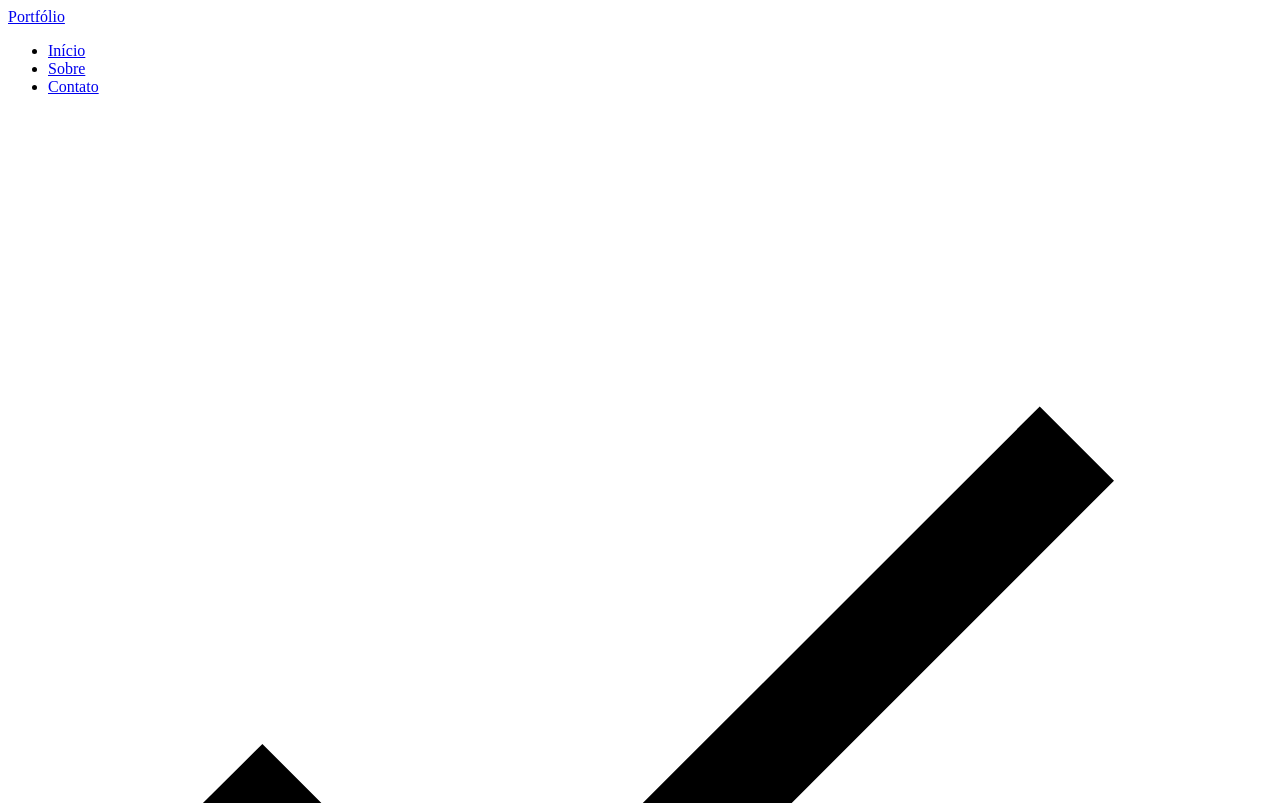
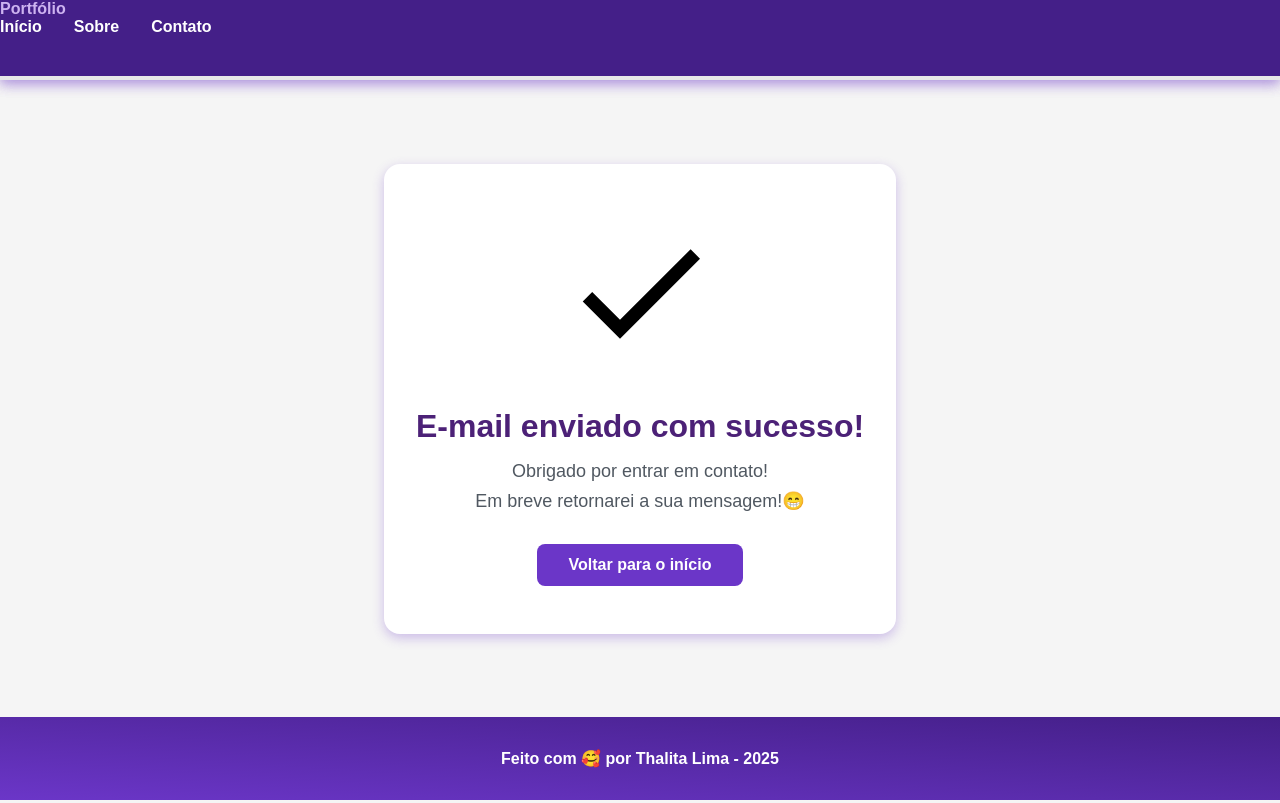
Before and after one commit to Thalima23/PORTIFOLIO, a plain HTML site: page sucess/sucess.html in a window 1280 px wide. Shown: the top 803 px of the page. Drawn offline with Linux system fonts and the light colour scheme.

Commit message:
:lipstick:Estilização da sucess

```diff
--- a/assets/css/styles.css
+++ b/assets/css/styles.css
@@ -44,13 +44,10 @@ body{
     min-height: 100vh;
     background-color: var(--white);
     color: var(--black-800);
-    line-height: 1.6;
-    font-size: 16px;
 }
+
 main{
-
     flex: 1;
-
 }
 
 a,
@@ -61,7 +58,7 @@ a,
 /* Botões */
 
 .botao,
-.botao-outline {
+.botao-outline{
     padding: 0.75rem 2rem;
     border-radius: 0.5rem;
     font-size: 1rem;
@@ -70,7 +67,7 @@ a,
     transition: all 0.3s ease;
 }
 
-.botao {
+.botao{
     border: none;
     color: var(--white);
     background-color: var(--purple-500);
@@ -78,12 +75,12 @@ a,
 
 .botao:hover {
     background-color: var(--purple-800);
-    transform: translateY(-0.125rem);
     box-shadow: var(--shadow-md);
+    transform: translateY(-0.25rem);
 }
 
-.botao-outline {
-    border: 0.125rem solid var(--purple-500);
+.botao-outline{
+    border: 0.25rem solid var(--purple-500);
     color: var(--purple-500);
     background-color: transparent;
 }
@@ -91,9 +88,10 @@ a,
 .botao-outline:hover {
     background-color: var(--purple-500);
     color: var(--white);
-    transform: translateY(-0.125rem);
     box-shadow: var(--shadow-md);
+    transform: translateY(-0.25rem);
 }
+
 /* Menu */
 
 .menu_container{
@@ -101,12 +99,12 @@ a,
     top: 0;
     width: 100%;
     height: 5rem;
-        background-color: var(--purple-500);
+    background-color: var(--purple-800);
     border-bottom: 0.5rem solid var(--gray-200);
     box-shadow: var(--shadow-sm);
     z-index: 1000;
+}
 
-    }
 .menu_content{
     display: flex;
     justify-content: space-between;
@@ -115,17 +113,16 @@ a,
     height: 100%;
     padding: 0 1.5rem;
     margin: 0 auto;
-
 }
 
 .menu_container a{
     font-weight: 600;
     color: var(--white);
-        transition: color 0.3 ease;
+    transition: color 0.3s ease;
 }
 
-    .menu_container a:houver{
-        color: var(--purple-100);
+.menu_container a:hover{
+    color: var(--purple-200);
 }
 
 #titulo a{
@@ -134,7 +131,6 @@ a,
 }
 
 .menu_list{
-
     display: flex;
     list-style: none;
     gap: 2rem;
@@ -155,17 +151,318 @@ a,
     scroll-margin-top: 6rem;
 }
 
-    /* Seção Hero */
+/* === HERO === */
+.hero_container {
+    min-height: calc(100vh - 5rem);
+    display: flex;
+    align-items: center;
+    gap: 4rem;
+}
 
-    .hero_image{
+.hero_content {
+    flex: 1;
+    display: flex;
+    flex-direction: column;
+    gap: 1.5rem;
+}
+
+.hero_content h4 {
+    font-size: 1.125rem;
+    font-weight: 600;
+    color: var(--purple-500);
+}
+
+.hero_content h1 {
+    font-size: 3rem;
+    font-weight: 700;
+    line-height: 3.5rem;
+    color: var(--black-800);
+}
+
+.hero_content p {
+    font-size: 1.125rem;
+    line-height: 1.875rem;
+    color: var(--gray-400);
+}
+
+.hero_buttons {
+    display: flex;
+    gap: 1rem;
+    margin-top: 1rem;
+}
+
+.hero_image {
     flex: 1;
     display: flex;
     justify-content: center;
     align-items: center;
 }
 
-    .ilustracao{
+.ilustracao {
     width: 100%;
     max-width: 100%;
     border-radius: 2rem;
 }
+
+/* Animação - Imagem Hero */
+@keyframes float {
+
+    0%,
+    100% {
+        transform: translateX(0);
+    }
+
+    50% {
+        transform: translateX(-1.25rem);
+    }
+}
+
+.float-animation {
+    animation: float 3s ease-in-out infinite;
+}
+
+/* === ABOUT === */
+.about_container {
+    margin: 4rem auto;
+    display: flex;
+    align-items: center;
+    gap: 4rem;
+    background-color: var(--gray-200);
+    border-radius: 1rem;
+}
+
+.about_image {
+    flex: 0 0 17.5rem;
+}
+
+.about_image img {
+    width: 100%;
+    border: 0.375rem solid var(--purple-500);
+    border-radius: 50%;
+    box-shadow: var(--shadow-lg);
+}
+
+.about_content h2 {
+    font-size: 2.5rem;
+    font-weight: 700;
+    margin-bottom: 1.5rem;
+    color: var(--purple-800);
+}
+
+.about_content p {
+    font-size: 1.125rem;
+    line-height: 1.875rem;
+    color: var(--gray-400);
+    margin-bottom: 1rem;
+}
+
+.about_stats {
+    display: flex;
+    gap: 2rem;
+    margin-top: 2rem;
+    align-items: center;
+}
+
+.about_stats .botao {
+    margin-right: auto;
+}
+
+.stat-item {
+    text-align: center;
+}
+
+.stats-wrapper {
+    display: flex;
+    flex-direction: row;
+    gap: 2rem;
+    margin-top: 2rem;
+}
+
+.stats-wrapper .stat-number {
+    font-size: 1.5rem;
+    font-weight: 700;
+    color: var(--purple-500);
+    margin-bottom: 0;
+}
+
+.stats-wrapper .stat-label {
+    font-size: 0.875rem;
+    color: var(--gray-400);
+    margin-bottom: 0;
+}
+
+/* CONTACT */
+.contact_container{
+    display: grid;
+    grid-template-columns: 1fr 1fr;
+    margin: 4rem auto 2rem;
+    gap: 4rem;
+
+}
+
+.contact_info h4{
+    font-size: 2.5rem;
+    font-weight: 700;
+    margin-bottom: 1.5rem;
+    color: var(--purple-500);
+
+}
+.contact_info p{
+    font-size: 1.25rem;
+    line-height: 1.75rem;
+    color: var(--gray-400);
+    margin-bottom: 2rem;
+}
+.social_container{
+    display: flex;
+    gap: 3rem;
+}
+.social_icon{
+    width: 4rem;
+    height: 4rem;
+    padding: 0.75rem;
+    background-color: var(--gray-100);
+    border-radius: 0.5rem;
+    transition: all 0.3s ease;
+}
+.social_icon:hover{
+    background-color: var(--purple-600);
+    transform: translateY(-0.25rem);
+    box-shadow: var(--shadow-md);
+}
+.social_icon img{
+    width: 100%;
+    filter: brightness(0) saturate(100%);
+}
+.social_icon:hover{
+    filter: brightness(0) invert(100%);
+
+}
+/*formulário */
+
+form{
+    display: flex;
+    flex-direction: column;
+    gap: 1.25rem;
+
+}
+form label{
+    font-size: 1rem;
+    font-weight: 600;
+    color: var(--black-800);
+
+}
+
+form input,
+textarea{
+    width: 100%;
+    padding: 0.75rem 1rem;
+    border-radius: 0.5rem;
+    border: 0.25rem solid var(--gray-200);
+    font-size: 1rem;
+    background-color: var(--white);
+    transition: border-color 0.3s ease;
+
+}
+
+form input:focus,
+form textarea:focus{
+    border-color: var(--purple-500);
+    box-shadow: var(--shadow-focus);
+}
+
+form textarea{
+    resize: vertical;
+    min-height: 7rem;
+}
+
+form span{
+    font-size: 0.75rem;
+    color: var(--error);
+    margin-top: -0.75rem;
+    font-weight: 500;
+}
+
+/* FOOTER */
+
+footer{
+    padding: 2.5rem;
+    font-weight: 600;
+    text-align: center;
+    background: linear-gradient(to right top, var(--purple-500), var(--purple-800));
+    color: var(--white);
+    margin-top: auto;
+}
+
+/*Responsividade*/
+/* Menu
+/* Smartphones (até 490px)*/
+
+@media screen and (max-widht: 490px){
+    .Menu_content{
+        justify-content: center;
+        padding: 0 1 rem;
+    }
+
+    .menu_list{
+        display: none;
+    }
+
+    #titulo a{
+        font-size: 1.25rem;
+        text-align: center;
+    }
+
+    /* Hero */
+
+    .hero_container{
+        padding: 1.5rem 1 rem;
+        min-height: auto;
+
+    }
+    .hero_content h4{
+        font-size: 1rem;
+    }
+
+    .hero_content h1{
+        font-size: 2rem;
+        line-height: 2.5rem;
+    }
+    .hero_content p{
+        font-size: 1rem;
+        line-height: 1.5rem;
+    }
+
+    .hero_buttons{
+        flex-direction: column;
+        width: 100%;
+        gap: 0.75rem;
+
+    }
+
+    /* About */
+
+    .about_container{
+        flex-direction: column;
+        gap: 2rem;
+
+    }
+    .about_content h2{
+        font-size: 1.75rem;
+    }
+
+    .about_content p{
+        font-size: 1rem;
+        line-height: 1.5rem;
+    }
+
+    .about_stats {
+        flex-direction: column;
+        align-items: center;
+        gap: 1rem;
+    }
+    .about_stats .botao{
+        font-size: 0.9rem;
+        padding: 0.5rem 1.25rem;
+    }
+}
--- /dev/null
+++ b/sucess/sucess.css
@@ -0,0 +1,128 @@
+/* RESET GLOBAL */
+* {
+    margin: 0;
+    padding: 0;
+    box-sizing: border-box;
+    text-decoration: none;
+    font-family: 'Poppins', sans-serif;
+}
+
+/* VARIÁVEIS */
+:root {
+    --purple-50:  #f4eaff;
+    --purple-100: #e9dcfa;
+    --purple-200: #cdb3f0;
+    --purple-300: #b186e5;
+    --purple-400: #9460db;
+    --purple-500: #6b36c8;
+    --purple-600: #5b2ca0;
+    --purple-700: #4c2177;
+    --purple-800: #441f88;
+    --purple-900: #2a0e4d;
+    --gray-100: #f5f5f5;
+    --gray-200: #e8e8e8;
+    --gray-400: #505861;
+    --black-800: #171717;
+    --white: #ffffff;
+    --shadow-md: 0 0.25rem 0.75rem #6B36C84D;
+}
+
+/* BASE */
+body {
+    display: flex;
+    flex-direction: column;
+    min-height: 100vh;
+    background-color: var(--gray-100);
+    color: var(--black-800);
+}
+
+/* HEADER  */
+.menu_container {
+    position: sticky;
+    top: 0;
+    width: 100%;
+    height: 5rem;
+    background-color: var(--purple-800);
+    border-bottom: 0.25rem solid var(--gray-200);
+    box-shadow: var(--shadow-md);
+    z-index: 1000;
+}
+
+.menu_container a {
+    color: var(--white);
+    font-weight: 600;
+    transition: color 0.3s ease;
+}
+
+.menu_container a:hover {
+    color: var(--purple-200);
+}
+
+.menu_list {
+    display: flex;
+    gap: 2rem;
+    list-style: none;
+}
+
+/* CONTEÚDO PRINCIPAL */
+main {
+    flex: 1;
+    display: flex;
+    justify-content: center;
+    align-items: center;
+    padding: 2rem;
+}
+
+section {
+    text-align: center;
+    background-color: var(--white);
+    padding: 3rem 2rem;
+    border-radius: 1rem;
+    box-shadow: var(--shadow-md);
+    max-width: 35rem;
+}
+
+section img {
+    width: 10rem;
+    margin-bottom: 2rem;
+}
+
+section h1 {
+    font-size: 2rem;
+    font-weight: 700;
+    color: var(--purple-700);
+    margin-bottom: 1rem;
+}
+
+section p {
+    font-size: 1.125rem;
+    color: var(--gray-400);
+    margin-bottom: 0.5rem;
+}
+
+section a {
+    display: inline-block;
+    margin-top: 1.5rem;
+    padding: 0.75rem 2rem;
+    background-color: var(--purple-500);
+    color: var(--white);
+    font-weight: 600;
+    border-radius: 0.5rem;
+    transition: all 0.3s ease;
+}
+
+section a:hover {
+    background-color: var(--purple-800);
+    transform: translateY(-0.25rem);
+    box-shadow: var(--shadow-md);
+}
+
+/* FOOTER */
+footer {
+    padding: 2rem;
+    font-weight: 600;
+    text-align: center;
+    background: linear-gradient(to right top, var(--purple-500), var(--purple-800));
+    color: var(--white);
+    margin-top: auto;
+}
--- a/sucess.html
+++ b/sucess/sucess.html
@@ -9,9 +9,14 @@
     <meta name="description" content="Portfólio da Thalita, desenvolvedora Full Sta. Conheça meus projetos e entre em contato comigo!">
     <meta name="robots" content="index, follow">
 
-    <!-- Favicon -->
+   <!-- Favicon -->
     <link rel="icon" type="image/svg+xml" href="./assets/img/favicon.svg">
+
     <title>Success</title>
+
+    <!--CSS da página-->
+     <link rel="stylesheet" href="./sucess.css">
+
 </head>
 <body>
     <header class="flex menu_container">
@@ -31,11 +36,11 @@
     <main>
         <div>
             <section>
-                <img src="assets/img/sucess.svg" alt="">
+                <img src="../assets/img/sucess.svg" alt="ícone de sucesso">
                 <h1>E-mail enviado com sucesso!</h1>
                 <p>Obrigado por entrar em contato!</p>
-                <p>Logo mais retornarei a sua mensagem</p>
-                <a href="./index.html">Voltar para o início</a>
+                <p>Em breve retornarei a sua mensagem!😁</p>
+                <a href="./sucess.html">Voltar para o início</a>
             </section>
         </div>
     </main>
```
Also changed, not shown: index.html (+21 -8 lines), 2 other files. Lines whose indentation alone changed are shown as unchanged.
